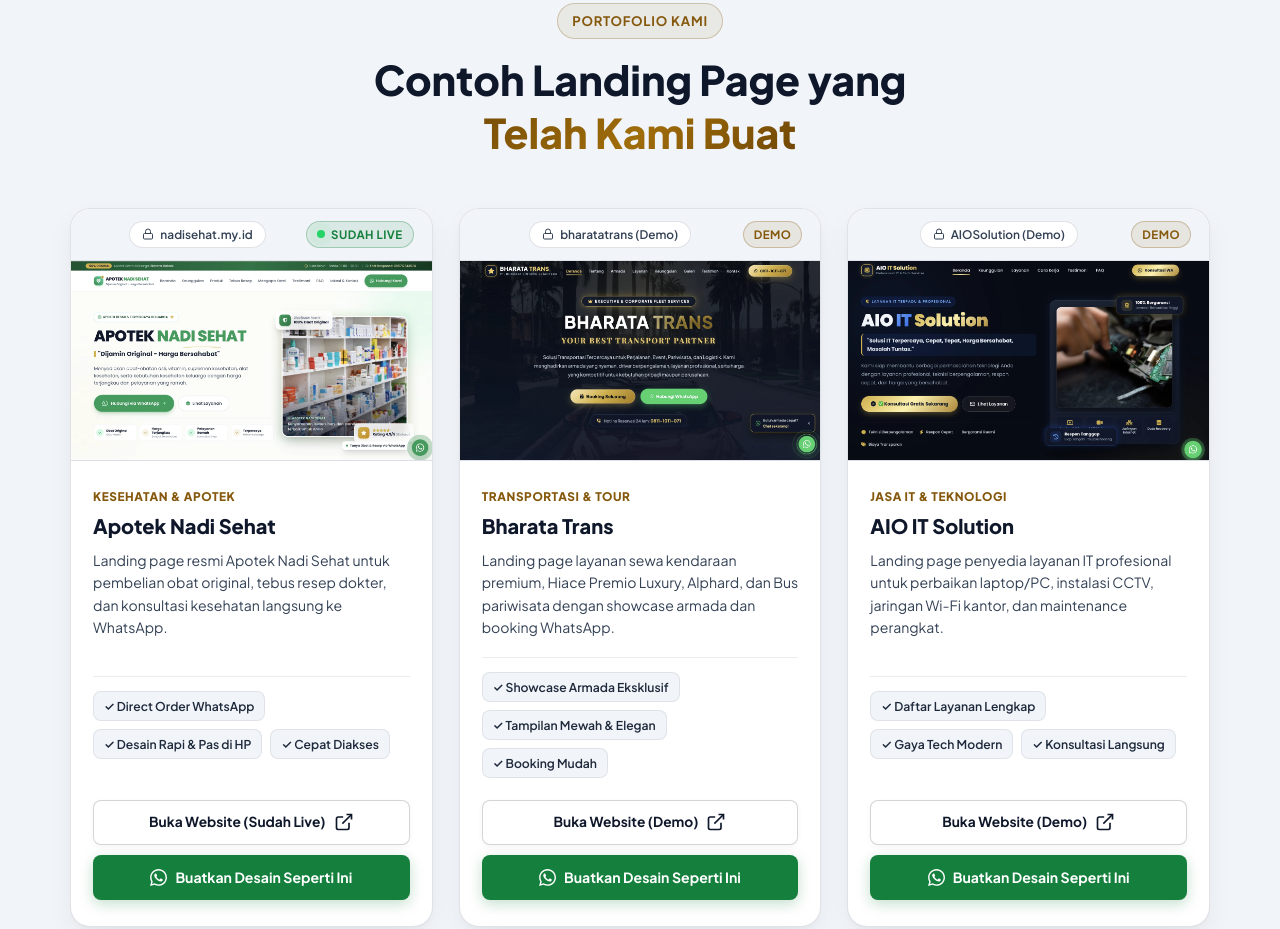
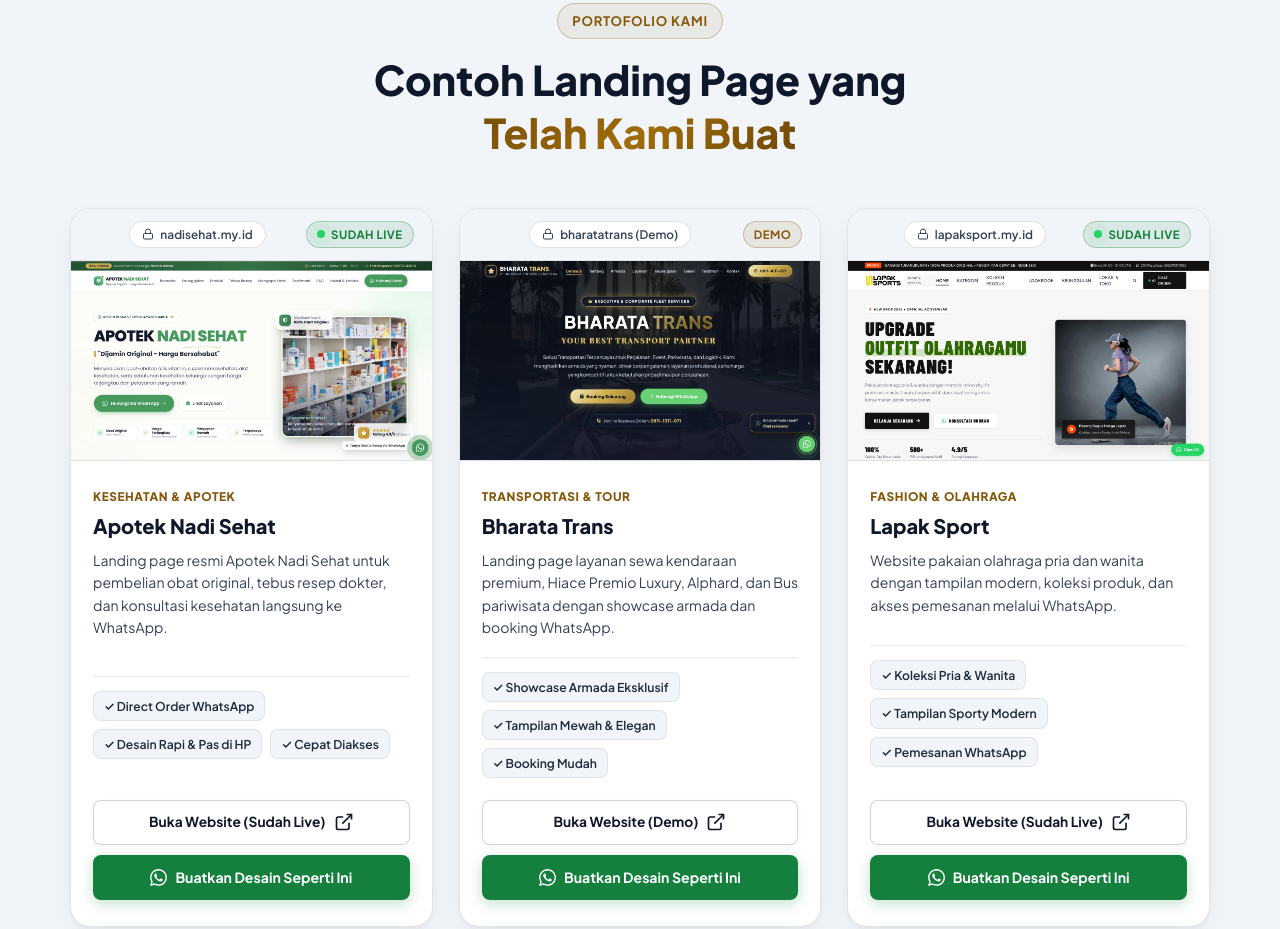
Before and after one commit to nafikhadianto/solviateknologi, a plain HTML site: page index.html in a window 1280 px wide. Shown: the part 997-1926 px from the top of the page. Drawn offline with Linux system fonts and the light colour scheme.

Commit message:
Add files via upload

```diff
--- a/index.html
+++ b/index.html
@@ -3396,7 +3396,7 @@
           </div>
         </div>
 
-        <!-- Showcase 3: AIO Solution (Demo) -->
+        <!-- Showcase 3: Lapak Sport (Sudah Live) -->
         <div class="portfolio-card">
           <div class="portfolio-browser-bar">
             <div class="browser-dots">
@@ -3409,16 +3409,17 @@
                 <rect x="3" y="11" width="18" height="11" rx="2" ry="2"></rect>
                 <path d="M7 11V7a5 5 0 0 1 10 0v4"></path>
               </svg>
-              <span>AIOSolution (Demo)</span>
+              <span>lapaksport.my.id</span>
             </div>
-            <span class="portfolio-status status-demo">
-              <span>Demo</span>
+            <span class="portfolio-status status-live">
+              <span class="pulse-dot"></span>
+              <span>Sudah Live</span>
             </span>
           </div>
 
-          <!-- Preview Screenshot AIO IT Solution -->
-          <a href="https://nafikhadianto.github.io/AIOSolution/" target="_blank" rel="noopener noreferrer" class="portfolio-preview-wrap" aria-label="Lihat Demo Website AIO IT Solution">
-            <img src="images/ss-aio-solution.webp" alt="Tampilan Landing Page AIO IT Solution" class="portfolio-preview-img" width="2726" height="1546" loading="lazy" decoding="async">
+          <!-- Preview Screenshot Lapak Sport -->
+          <a href="https://lapaksport.my.id/" target="_blank" rel="noopener noreferrer" class="portfolio-preview-wrap" aria-label="Lihat Website Lapak Sport">
+            <img src="images/lapaksport.png" alt="Tampilan website Lapak Sport – pakaian olahraga pria dan wanita" class="portfolio-preview-img" width="2770" height="1550" loading="lazy" decoding="async">
             <div class="portfolio-preview-overlay">
               <span class="portfolio-preview-hint">
                 <svg viewBox="0 0 24 24" fill="none" stroke="currentColor" stroke-width="2" width="15" height="15">
@@ -3426,32 +3427,32 @@
                   <polyline points="15 3 21 3 21 9"></polyline>
                   <line x1="10" y1="14" x2="21" y2="3"></line>
                 </svg>
-                <span>Lihat Demo Website</span>
+                <span>Kunjungi Website Live</span>
               </span>
             </div>
           </a>
 
           <div class="portfolio-card-body">
-            <span class="portfolio-category">Jasa IT &amp; Teknologi</span>
-            <h3 class="portfolio-title">AIO IT Solution</h3>
+            <span class="portfolio-category">Fashion &amp; Olahraga</span>
+            <h3 class="portfolio-title">Lapak Sport</h3>
             <p class="portfolio-desc">
-              Landing page penyedia layanan IT profesional untuk perbaikan laptop/PC, instalasi CCTV, jaringan Wi-Fi kantor, dan maintenance perangkat.
+              Website pakaian olahraga pria dan wanita dengan tampilan modern, koleksi produk, dan akses pemesanan melalui WhatsApp.
             </p>
             <div class="portfolio-features">
-              <span class="portfolio-feature-tag">✓ Daftar Layanan Lengkap</span>
-              <span class="portfolio-feature-tag">✓ Gaya Tech Modern</span>
-              <span class="portfolio-feature-tag">✓ Konsultasi Langsung</span>
+              <span class="portfolio-feature-tag">✓ Koleksi Pria &amp; Wanita</span>
+              <span class="portfolio-feature-tag">✓ Tampilan Sporty Modern</span>
+              <span class="portfolio-feature-tag">✓ Pemesanan WhatsApp</span>
             </div>
             <div class="portfolio-btn-group">
-              <a href="https://nafikhadianto.github.io/AIOSolution/" target="_blank" rel="noopener noreferrer" class="btn btn-outline portfolio-link-btn">
-                <span>Buka Website (Demo)</span>
+              <a href="https://lapaksport.my.id/" target="_blank" rel="noopener noreferrer" class="btn btn-outline portfolio-link-btn">
+                <span>Buka Website (Sudah Live)</span>
                 <svg viewBox="0 0 24 24" fill="none" stroke="currentColor" stroke-width="2" width="16" height="16">
                   <path d="M18 13v6a2 2 0 0 1-2 2H5a2 2 0 0 1-2-2V8a2 2 0 0 1 2-2h6"></path>
                   <polyline points="15 3 21 3 21 9"></polyline>
                   <line x1="10" y1="14" x2="21" y2="3"></line>
                 </svg>
               </a>
-              <a href="https://wa.me/628111011071?text=Halo%20Solvia%20Web%2C%20saya%20tertarik%20dengan%20gaya%20desain%20AIO%20IT%20Solution.%20Apakah%20bisa%20disesuaikan%20dengan%20Paket%20Praktis%20Rp650.000%3F%20Jika%20ada%20kebutuhan%20tambahan%2C%20mohon%20dijelaskan%20terlebih%20dahulu." target="_blank" rel="noopener noreferrer" class="btn btn-whatsapp portfolio-wa-btn">
+              <a href="https://wa.me/628111011071?text=Halo%20Solvia%20Web%2C%20saya%20tertarik%20dengan%20gaya%20desain%20Lapak%20Sport.%20Apakah%20bisa%20disesuaikan%20dengan%20Paket%20Praktis%20Rp650.000%3F%20Jika%20ada%20kebutuhan%20tambahan%2C%20mohon%20dijelaskan%20terlebih%20dahulu." target="_blank" rel="noopener noreferrer" class="btn btn-whatsapp portfolio-wa-btn">
                 <svg viewBox="0 0 24 24" fill="currentColor">
                   <path d="M.057 24l1.687-6.163c-1.041-1.804-1.588-3.849-1.587-5.946.003-6.556 5.338-11.891 11.893-11.891 3.181.001 6.167 1.24 8.413 3.488 2.245 2.248 3.481 5.236 3.48 8.414-.003 6.557-5.338 11.892-11.893 11.892-1.99-.001-3.951-.5-5.688-1.448l-6.305 1.654zm6.597-3.807c1.676.995 3.276 1.591 5.392 1.592 5.448 0 9.886-4.434 9.889-9.885.002-5.462-4.415-9.89-9.881-9.892-5.452 0-9.887 4.434-9.889 9.884-.001 2.225.651 3.891 1.746 5.634l-.999 3.648 3.742-.981zm11.387-5.464c-.074-.124-.272-.198-.57-.347-.297-.149-1.758-.868-2.031-.967-.272-.099-.47-.149-.669.149-.198.297-.768.967-.941 1.165-.173.198-.347.223-.644.074-.297-.149-1.255-.462-2.39-1.475-.883-.788-1.48-1.761-1.653-2.059-.173-.297-.018-.458.13-.606.134-.133.297-.347.446-.521.151-.172.2-.296.3-.495.099-.198.05-.372-.025-.521-.075-.148-.669-1.611-.916-2.206-.242-.579-.487-.501-.669-.51l-.57-.01c-.198 0-.52.074-.792.372s-1.04 1.016-1.04 2.479 1.065 2.876 1.213 3.074c.149.198 2.095 3.2 5.076 4.487.709.306 1.263.489 1.694.626.712.226 1.36.194 1.872.118.571-.085 1.758-.719 2.006-1.413.248-.695.248-1.29.173-1.414z"/>
                 </svg>
```
Also changed, not shown: images/lapaksport.png (added), images/lapaksport.webp (added).
